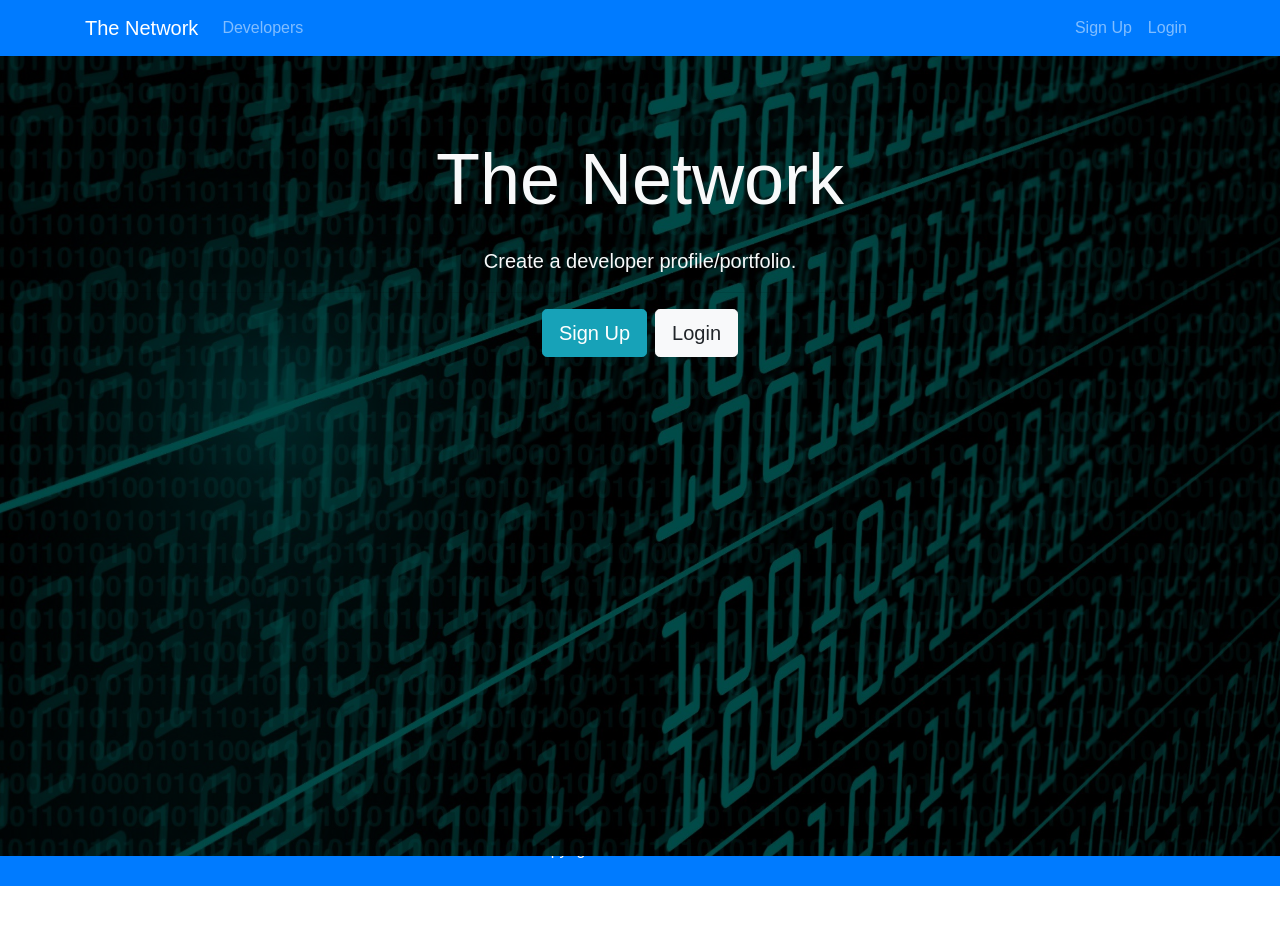
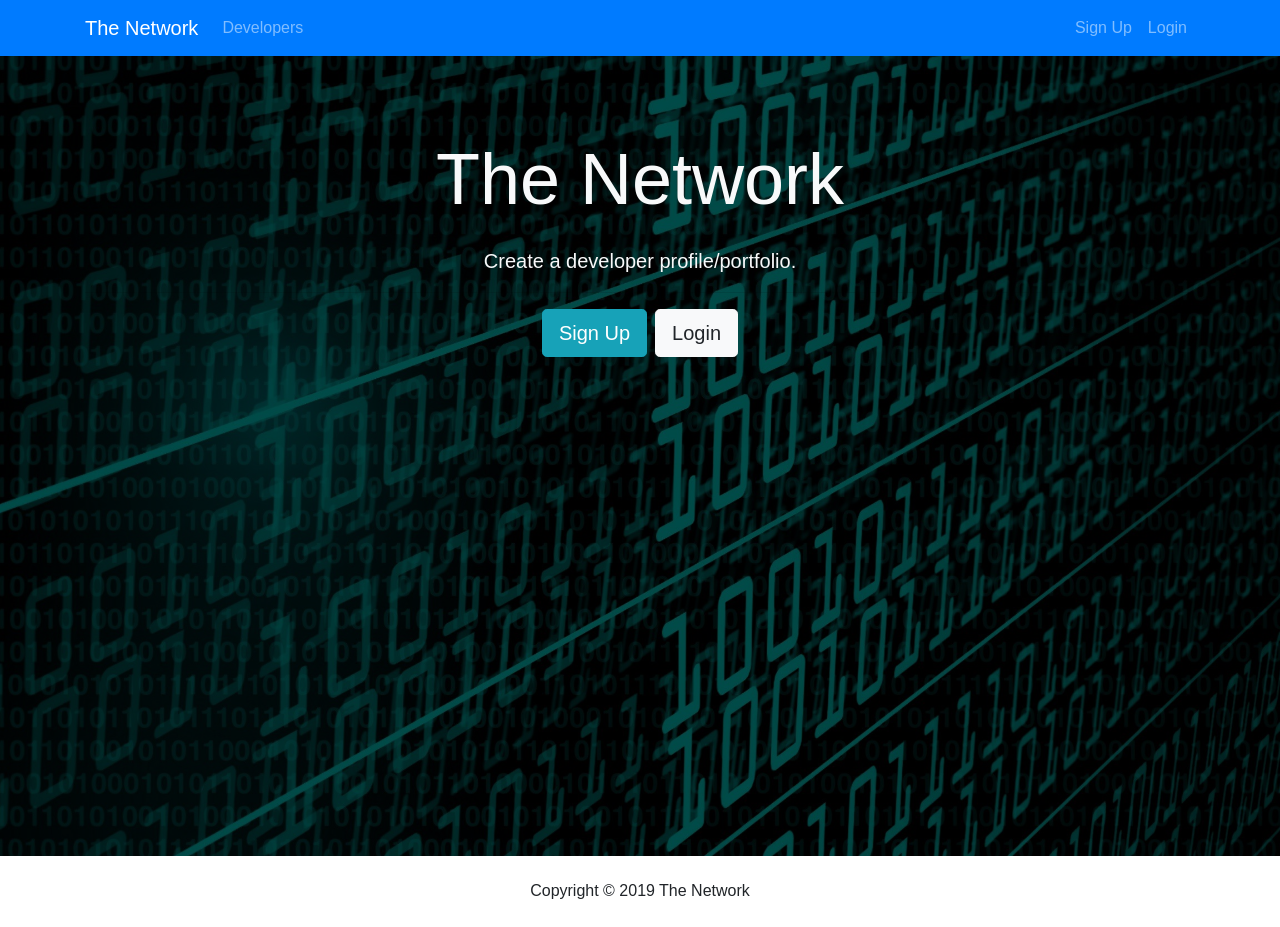
Before and after one commit to SultanaK/The-Network2, a React (Create React App) app in the folder client/: page / in a window 1280 px wide. Before the commit the page ends 886 px from the top, so only its background shows below. Built offline with nearby package versions, Linux system fonts and the light colour scheme.

Commit message:
fix footer

```diff
--- a/client/src/App.css
+++ b/client/src/App.css
@@ -5,15 +5,8 @@ footer{
   bottom: 0;
   left: 0;
   right: 0;
-  height: 1%!important;
-  padding: 10px;
 }
-.p-4 {
-  padding: 1.5em!important;
-}
-.mt-5 {
-  margin-top: 0.5em!important;
-}
+
 .landing {
   position: relative;
   background: url('./img/showcase.jpg') no-repeat;
--- a/client/src/components/layout/Footer.js
+++ b/client/src/components/layout/Footer.js
@@ -2,7 +2,7 @@ import React from 'react';
 
 export default () => {
   return (
-    <footer className="bg-primary text-white mt-5 p-4 text-center">
+    <footer className="card-footer bg-transparent text-black mt-5 p-4 text-center">
       Copyright &copy; {new Date().getFullYear()} The Network
     </footer>
   );
```
